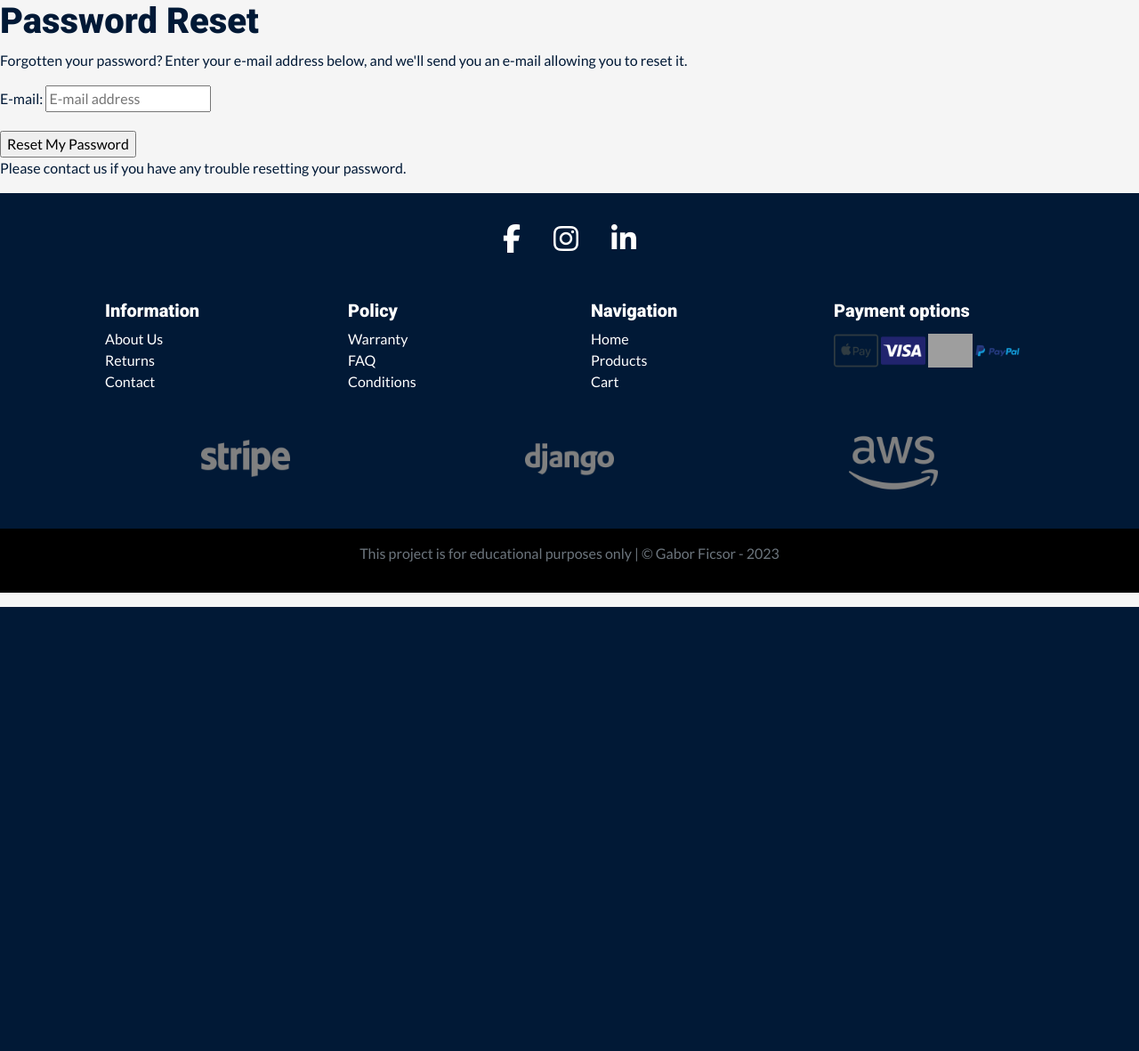
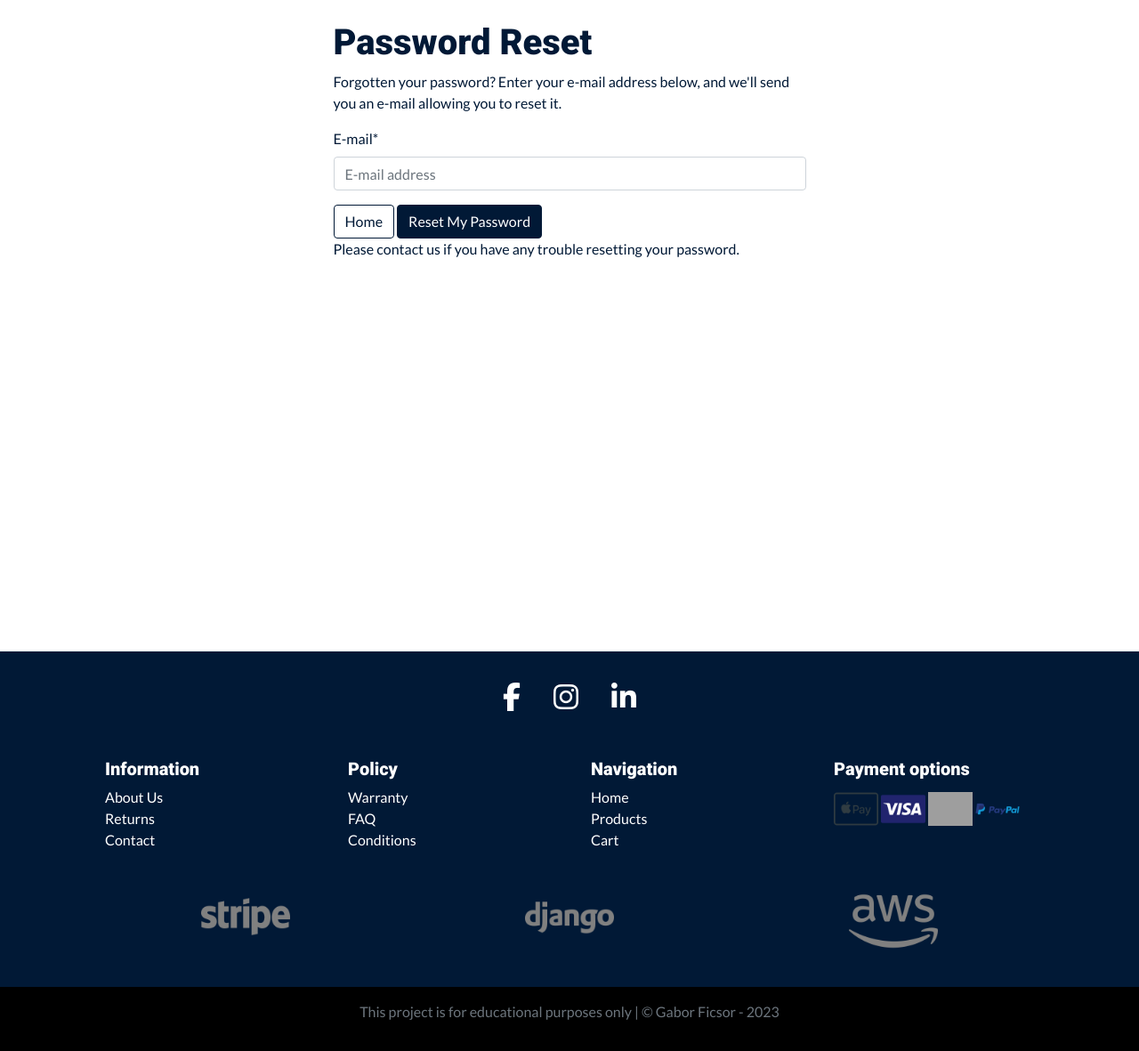
Before and after one commit to GaborFicsor/techcycle, a Django app: page /accounts/password/reset/ in a window 1280 px wide. Shown: the part 118-1299 px from the top of the page at 89% size. Before the commit the page ends 800 px from the top, so only its background shows below. Run offline with Django 3.2, Linux system fonts and the light colour scheme; parts of the project's set-up code (start-up, migrations or seed data) failed here and were passed over; some libraries are stand-ins or nearby versions; grey boxes are pictures that could not be loaded.

Commit message:
Add styling to password reset page

```diff
--- a/templates/allauth/account/password_reset.html
+++ b/templates/allauth/account/password_reset.html
@@ -6,7 +6,10 @@
 {% block head_title %}{% trans "Password Reset" %}{% endblock %}
 
 {% block content %}
-
+<section class="text-dark-b bg-white">
+    <div class="container p-4">
+        <div class="row">
+            <div class="col-12 col-md-6 offset-md-3">
                 <h1>{% trans "Password Reset" %}</h1>
                 {% if user.is_authenticated %}
                 {% include "account/snippets/already_logged_in.html" %}
@@ -16,9 +19,17 @@
 
                 <form method="POST" action="{% url 'account_reset_password' %}" class="password_reset">
                     {% csrf_token %}
-        {{ form.as_p }}
-        <input type="submit" value="{% trans 'Reset My Password' %}" />
+                    {{ form|crispy }}
+                    <a class="btn btn-clear" href="{% url 'home' %}">Home</a>
+                    <input class="btn btn-dark" type="submit" value="{% trans 'Reset My Password' %}" />
                 </form>
 
                 <p>{% blocktrans %}Please contact us if you have any trouble resetting your password.{% endblocktrans %}</p>
+            </div>
+        </div>
+    </div>
+    <div class="vh-50"></div>
+</section>
+
+
 {% endblock %}
```
Lines whose indentation alone changed are shown as unchanged.
